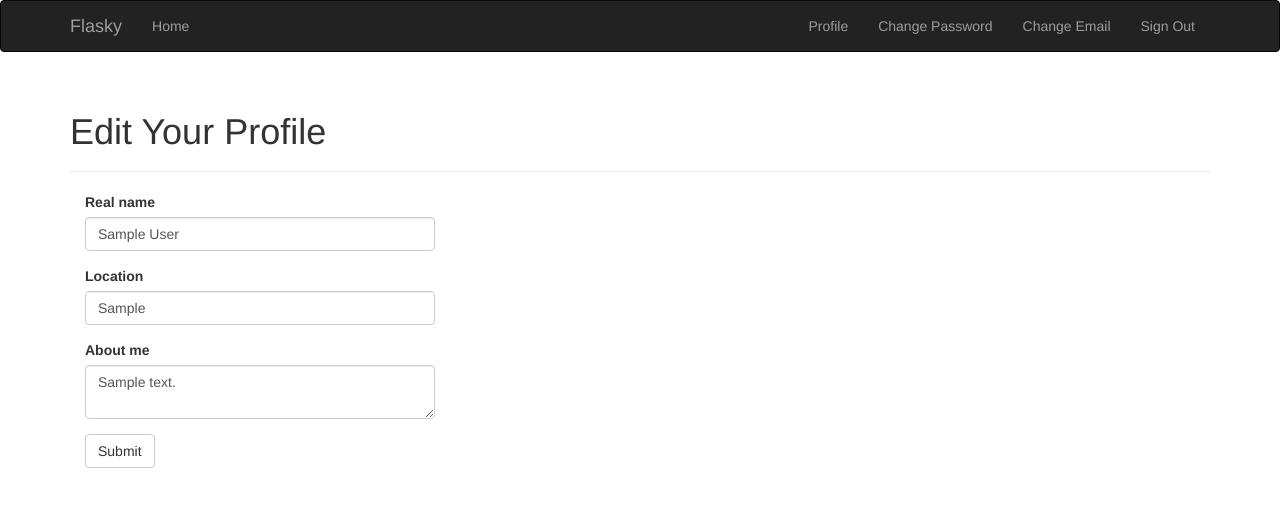
After one commit to MingManMan/blog, a Flask app: page /edit-profile in a window 1280 px wide. The commit adds this page. Shown: the top 507 px of the page. Run offline with Flask 2, Linux system fonts and the light colour scheme; a user stored in the database is signed in; tables that the repository leaves empty hold one stand-in row (values such as "Sample post"); some libraries are stand-ins or nearby versions.

Commit message:
第八章 10.3.1
用户编辑资料，不含管理员编辑资料

```diff
--- a/app/auth/views.py
+++ b/app/auth/views.py
@@ -60,11 +60,12 @@ def confirm(token):
 
 @auth.before_app_request
 def before_request():
-    if current_user.is_authenticated \
-            and not current_user.confirmed \
-            and request.endpoint[:5] != 'auth.' \
-            and request.endpoint != 'static':
-        return redirect(url_for('auth.unconfirmed'))
+    if current_user.is_authenticated:
+        current_user.ping()
+        if not current_user.confirmed \
+                and request.endpoint[:5] != 'auth.' \
+                and request.endpoint != 'static':
+            return redirect(url_for('auth.unconfirmed'))
 
 
 @auth.route('/unconfirmed')
@@ -135,21 +136,21 @@ def password_reset(token):
 @auth.route('/change-email', methods=['GET', 'POST'])
 @login_required
 def change_email_request():
-    form=ChangeEmailForm()
+    form = ChangeEmailForm()
     if form.validate_on_submit():
         if current_user.verify_password(form.password.data):
-            newmail=form.email.data
-            token=current_user.generate_change_email_token(newmail)
+            newmail = form.email.data
+            token = current_user.generate_change_email_token(newmail)
             send_email(newmail, 'Confirm you email address',
                        'auth/email/change_email', user=current_user, token=token)
             flash('An email has been sent to your new email address')
             return redirect(url_for('main.index'))
         else:
             flash('Invalid email or password.')
-    return render_template("auth/change_email.html",form=form)
+    return render_template("auth/change_email.html", form=form)
 
 
-@auth.route('/change-email/<token>',methods=['GET','POST'])
+@auth.route('/change-email/<token>', methods=['GET', 'POST'])
 @login_required
 def change_email(token):
     if current_user.change_email(token):
--- a/app/main/__init__.py
+++ b/app/main/__init__.py
@@ -1,4 +1,11 @@
 #coding=utf-8
 from flask import Blueprint
 main=Blueprint('main',__name__)
+
+
 from . import views,errors
+from ..models import Permission
+
+@main.app_context_processor
+def inject_permissions():
+    return dict(Permission=Permission)
--- a/app/main/forms.py
+++ b/app/main/forms.py
@@ -1,8 +1,14 @@
 # coding=utf-8
 from flask_wtf import Form
-from wtforms import StringField, SubmitField
-from wtforms.validators import Required
+from wtforms import StringField, SubmitField,TextAreaField
+from wtforms.validators import Required,Length
 
 class NameForm(Form):
     name = StringField("What is your name?", validators=[Required()])
     submit = SubmitField(u'提交')
+
+class EditProfileForm(Form):
+    name=StringField("Real name",validators=[Length(0,64)])
+    location=StringField("Location",validators=[Length(0,64)])
+    about_me=TextAreaField("About me")
+    submit=SubmitField('Submit')
--- a/app/main/views.py
+++ b/app/main/views.py
@@ -1,12 +1,13 @@
 # coding=utf-8
 from datetime import datetime
-from flask import render_template, session, redirect, url_for, current_app
+from flask import render_template, session, redirect, url_for, current_app,flash
 
 from . import main
-from .forms import NameForm
+from .forms import NameForm, EditProfileForm
 from .. import db
 from ..models import User
 from ..email import send_email
+from flask_login import login_required, current_user
 
 
 @main.route("/", methods=['GET', 'POST'])
@@ -27,3 +28,28 @@ def index():
         form.name.data = ''
         return redirect(url_for('.index'))
     return render_template('index.html', form=form, name=session.get('name'), known=session.get('known', False), current_time=datetime.utcnow())
+
+
+@main.route('/user/<username>')
+def user(username):
+    user = User.query.filter_by(username=username).first()
+    if user is None:
+        abort(404)
+    return render_template('user.html', user=user)
+
+
+@main.route('/edit-profile', methods=['GET', 'POST'])
+@login_required
+def edit_profile():
+    form = EditProfileForm()
+    if form.validate_on_submit():
+        current_user.name = form.name.data
+        current_user.location = form.location.data
+        current_user.about_me = form.about_me.data
+        db.session.add(current_user)
+        flash('Your profile has been updated.')
+        return redirect(url_for('.user', username=current_user.username))
+    form.name.data = current_user.name
+    form.location.data = current_user.location
+    form.about_me.data = current_user.about_me
+    return render_template('edit_profile.html', form=form)
--- a/app/models.py
+++ b/app/models.py
@@ -3,20 +3,43 @@
 from app import  db
 from werkzeug.security import generate_password_hash,check_password_hash
 from itsdangerous import TimedJSONWebSignatureSerializer as Serializer
-from flask_login import UserMixin
+from flask_login import UserMixin,AnonymousUserMixin
 from . import login_manager
 from flask import current_app
+from datetime import datetime
+class Permission:
+	FOLLOW=0x01
+	COMMENT=0x02
+	WRITE_ARTICLES=0x04
+	MODERATE_COMMENTS=0x08
+	ADMINISTER=0x80
 
 class Role(db.Model):
     """docstring for Role"""
     __tablename__ = 'roles'
     id = db.Column(db.Integer, primary_key=True)
     name = db.Column(db.String(64), unique=True)
+    default=db.Column(db.Boolean,default=False,index=True)
+    permissions=db.Column(db.Integer)
     users = db.relationship('User', backref='role', lazy='dynamic')
 
     def __repr__(self):
         return '<Role %r>' % self.name
-
+    @staticmethod
+    def insert_roles():
+    	roles={
+    		'User':(Permission.FOLLOW|Permission.COMMENT|Permission.WRITE_ARTICLES,True),
+    		'Moderator':(Permission.FOLLOW|Permission.COMMENT|Permission.WRITE_ARTICLES|Permission.MODERATE_COMMENTS,False),
+    		'Administrator':(0xff,False)
+    	}
+    	for r in roles:
+    		role=Role.query.filter_by(name=r).first()
+    		if role is None:
+    			role=Role(name=r)
+    		role.permissions=roles[r][0]
+    		role.default=roles[r][1]
+    		db.session.add(role)
+    	db.session.commit()
 
 class User(UserMixin, db.Model):
     __tablename__ = 'users'
@@ -26,6 +49,16 @@ class User(UserMixin, db.Model):
     password_hash=db.Column(db.String(128))
     role_id = db.Column(db.Integer, db.ForeignKey('roles.id'))
     confirmed=db.Column(db.Boolean,default=False)
+
+    name=db.Column(db.String(64))
+    location=db.Column(db.String(64))
+    about_me=db.Column(db.Text())
+    member_since=db.Column(db.DateTime(),default=datetime.utcnow)
+    last_see=db.Column(db.DateTime(),default=datetime.utcnow)
+
+    def ping(self):
+    	self.last_see=datetime.utcnow()
+    	db.session.add(self)
 
     def generate_confimation_token(self,expiration=3600):
     	s=Serializer(current_app.config['SECRET_KEY'],expiration)
@@ -95,6 +128,28 @@ class User(UserMixin, db.Model):
     def __repr_(self):
         return "<User %r>" % self.username
 
+    def can(self,permissions):
+    	return self.role is not None and (self.role.permissions&permissions)==permissions
+
+    def is_administrator(self):
+    	return self.can(Permission.ADMINISTER)
+
+    def __init__(self,**kwargs):
+    	super(User, self).__init__(**kwargs)
+    	if self.role is None:
+    		if self.email==current_app.config['FLASKY_ADMIN']:
+    			self.role=Role.query.filter_by(permissions=0xff).first()
+    		if self.role is None:
+    			self.role=Role.query.filter_by(default=True).first()
+
+class AnonymousUser(AnonymousUserMixin):
+	def can(self,permissions):
+		return False
+	def is_administrator(self):
+		return False
+
+login_manager.anonymous_user=AnonymousUser
+
 @login_manager.user_loader
 def load_user(user_id):
 	return User.query.get(int(user_id))
--- a/app/templates/base.html
+++ b/app/templates/base.html
@@ -6,11 +6,6 @@
 {{super()}}
 <link rel="shortcut icon" href="{{ url_for('static',filename='favicon.ico')}}" type="image/x-icon">
 <link rel="icon" href="{{ url_for('static',filename='favicon.ico')}}" type="image/x-icon">
-{% endblock %}
-
-{% block scripts %}
-{{ super() }}
-{{ moment.include_moment() }}
 {% endblock %}
 
 
@@ -29,6 +24,7 @@
         <div class="navbar-collapse collapse">
             <ul class="nav navbar-nav navbar-right">
             {% if current_user.is_authenticated %}
+                <li><a href="{{ url_for('main.user',username=current_user.username) }}">Profile</a></li>
                 <li><a href="{{ url_for('auth.change_password') }}">Change Password</a></li>
                 <li><a href="{{ url_for('auth.change_email_request') }}">Change Email</a></li>
                 <li><a href="{{ url_for('auth.logout') }}">Sign Out</a></li>
@@ -50,10 +46,15 @@
     {% for message in get_flashed_messages() %}
         <div class="alert alert-warning">
             <button type="button" class="close" data-dismiss='alert'>&times;</button>
-    {{ message}}
+        {{ message }}
         </div>
     {% endfor %}
 
     {% block page_content %}{% endblock %}
 </div>
 {% endblock %}
+
+{% block scripts %}
+{{ super() }}
+{{ moment.include_moment() }}
+{% endblock %}
--- /dev/null
+++ b/app/templates/edit_profile.html
@@ -0,0 +1,12 @@
+{% extends "base.html" %}
+{% import "bootstrap/wtf.html" as wtf %}
+{% block title %} Flasky -Login {% endblock %}
+{% block page_content %}
+
+<div class='page-header'>
+<h1>Edit Your Profile</h1>
+</div>
+<div class='col-md-4'>
+{{ wtf.quick_form(form) }}
+</div>
+{% endblock %}
--- a/app/templates/index.html
+++ b/app/templates/index.html
@@ -6,9 +6,9 @@
 <div class="page-header">
 Hello,
 {% if current_user.is_authenticated %}
-{{ current_user.username }}
+    {{ current_user.username }}
 {% else %}
-Stranger
+    Stranger
 {% endif %}
 </div>
 {% endblock %}
--- a/manage.py
+++ b/manage.py
@@ -20,11 +20,13 @@ def test():
 	tests=unittest.TestLoader().discover('tests')
 	unittest.TextTestRunner(verbosity=2).run(tests)
 
+@manager.command
+def rebuild_db():
+    db.drop_all()
+    db.create_all()
+
 manager.add_command("shell", Shell(make_context=make_shell_context))
 manager.add_command('db', MigrateCommand)
 
-
-
-
 if __name__ == '__main__':
     manager.run()
```
Also changed, not shown: app/decorators.py (added, +20 -0 lines), app/templates/user.html (+30 -1 lines), tests/test_user_model.py (+11 -1 lines), data-dev.sqlite, data-test.sqlite. Lines whose indentation alone changed are shown as unchanged.
